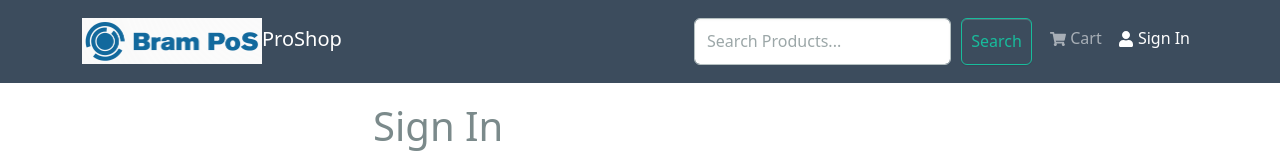
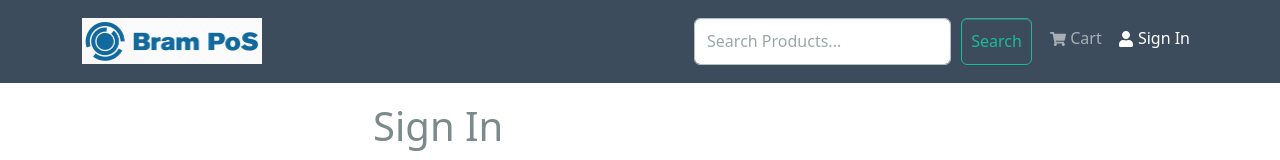
Before and after one commit to brameldering/orbital-microservices-kafka, a React (Create React App) app in the folder frontend/: page /login in a window 1280 px wide. Shown: the top 160 px of the page. Built offline with nearby package versions, Linux system fonts and the light colour scheme.

Commit message:
Small fixes to branding and constants import

```diff
--- a/frontend/src/components/Header.jsx
+++ b/frontend/src/components/Header.jsx
@@ -38,7 +38,6 @@ const Header = () => {
           <LinkContainer to='/'>
             <Navbar.Brand>
               <img src={logo} alt='Bram PoS' width='180' />
-              ProShop
             </Navbar.Brand>
           </LinkContainer>
           <Navbar.Toggle aria-controls='basic-navbar-nav' />
--- a/frontend/src/screens/admin/ProductListScreen.jsx
+++ b/frontend/src/screens/admin/ProductListScreen.jsx
@@ -11,7 +11,7 @@ import {
   useCreateProductMutation,
 } from '../../slices/productsApiSlice';
 import { toast } from 'react-toastify';
-import { EURO_SYMBOL } from '../utils/constants.js';
+import { EURO_SYMBOL } from '../../utils/constants';
 
 const ProductListScreen = () => {
   const { pageNumber } = useParams();
```
